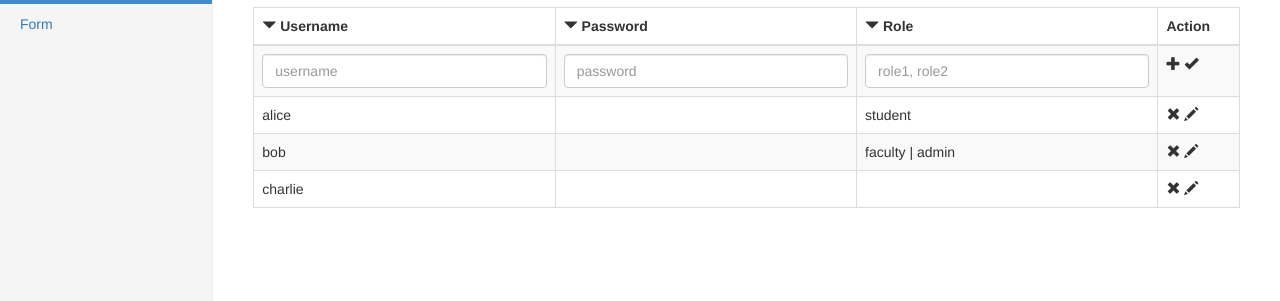
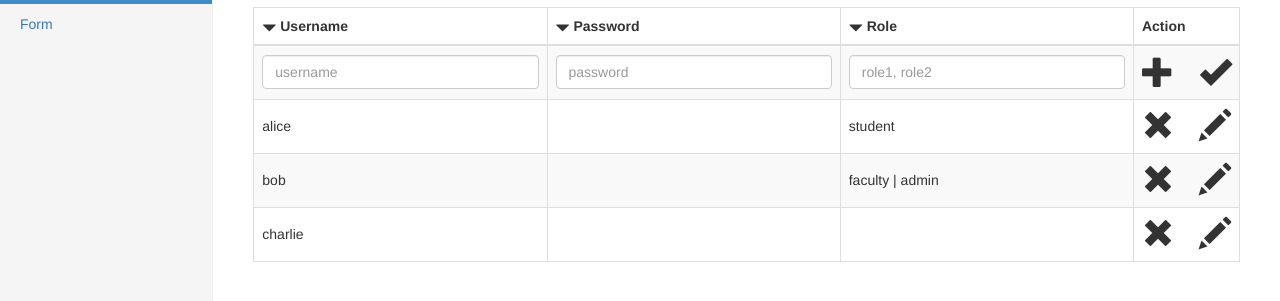
Before and after one commit to Eragon29692/WebDevSpring2016, a website: page public/TestingDir/adminPage.html in a window 1280 px wide. Shown: the part 187-488 px from the top of the page. Drawn offline with nearby package versions, Linux system fonts and the light colour scheme.

Commit message:
Update style.css for admin page

```diff
--- a/public/TestingDir/ccs/style.css
+++ b/public/TestingDir/ccs/style.css
@@ -1,4 +1,4 @@
-.form-horizontal .control-label {
+div.form-group > label.col-sm-3.control-label {
     text-align: left;
 }
 .btn-secondary          {
@@ -11,3 +11,31 @@
 	background-color: #DCDDDD;
 	border-color: #DCDDDD;
 }
+
+span.glyphicon.glyphicon-triangle-bottom {
+    vertical-align: middle;
+}
+
+td > span.glyphicon {
+	font-size: large;
+}
+
+.table > tbody > tr > td {
+	vertical-align: middle;
+}
+
+@media (min-width: 992px) {
+    td > span.glyphicon {
+        font-size: x-large;
+    }
+}
+
+@media (min-width: 1200px) {
+    td > span.glyphicon {
+        font-size: xx-large;
+    }
+}
+
+td > span.glyphicon.glyphicon-pencil,  td > span.glyphicon.glyphicon-ok{
+	float: right;
+}
```
